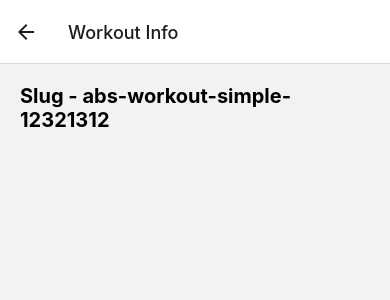
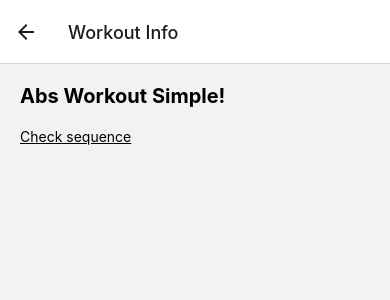
Before and after one commit to zayn785632/workout-mobile-app, a React Native app: screen / in a window 390 px wide. Both pictures are taken after a click on the element 195 px from the left and 175 px from the top of the page. Shown: the top 300 px of the page. Built offline with nearby package versions, Linux system fonts and the light colour scheme.

Commit message:
new changes

```diff
--- /dev/null
+++ b/components/styled/Modal.tsx
@@ -0,0 +1,40 @@
+import { useState } from "react";
+
+import { View, Text, Modal as DefaultModal, StyleSheet } from "react-native";
+import { PressableText } from "./PressableText";
+
+
+
+export function Modal() {
+    const [isModalVisible, setModalVisible] = useState(false);
+    return (
+        <View>
+            <DefaultModal
+            visible={isModalVisible}
+            transparent={false}
+            animationType="slide"
+            >
+                <View style={styles.centerView}>
+                    <Text>Hello There!</Text>
+                    <PressableText
+                    onPress={() => setModalVisible(false)}
+                    text="Close"
+                    />
+                </View>
+            </DefaultModal>
+            <PressableText
+            onPress={() => setModalVisible(true)}
+            text="Check sequence"
+            />
+        </View>
+    )
+}
+
+const styles = StyleSheet.create({
+    centerView: {
+        flex:1,
+        justifyContent: "center",
+        alignItems: "center",
+
+    }
+})
--- /dev/null
+++ b/components/styled/PressableText.tsx
@@ -0,0 +1,15 @@
+import { Text, Pressable, PressableProps } from "react-native";
+
+
+export function PressableText(props: PressableProps & {text: string}){
+
+    return (
+        <Pressable
+                {...props}
+            >
+                <Text style={{textDecorationLine: "underline"}}>
+                    {props.text}
+                </Text>
+            </Pressable>
+    )
+}
--- /dev/null
+++ b/hooks/useWorkoutBySlug.ts
@@ -0,0 +1,20 @@
+import { useEffect, useState } from "react";
+import { getWorkoutBySlug } from "../storage/workout";
+import { Workout } from "../types/data";
+
+
+
+export const useWorkoutBySlug = (slug: string) => {
+    const [workout, setWorkout] = useState<Workout>();
+
+
+    useEffect(() => {
+        async function getData(){
+        const _workout = await getWorkoutBySlug(slug);
+        setWorkout(_workout);
+        }
+            getData();
+    }, [])
+
+    return workout;
+}
--- a/screens/WorkoutDetailScreen.tsx
+++ b/screens/WorkoutDetailScreen.tsx
@@ -2,8 +2,10 @@
 
 import { View, Text, StyleSheet } from "react-native";
 import { NativeStackHeaderProps } from "@react-navigation/native-stack/lib/typescript/src/types";
-import { useEffect } from "react";
-import { getWorkoutBySlug } from "../storage/workout";
+import { useWorkoutBySlug } from "../hooks/useWorkoutBySlug";
+import { Modal } from "../components/styled/Modal";
+
+
 
 type DetailParams = {
     route: {
@@ -16,18 +18,17 @@ type DetailParams = {
 type Navigation = NativeStackHeaderProps & DetailParams
 
 export default function WorkoutDetailScreen({route}: Navigation) {
-    useEffect(() => {
-       async function getData(){
-        const workout = await getWorkoutBySlug(route.params.slug)
+    const workout = useWorkoutBySlug(route.params.slug);
 
-       }
-       getData();
-
-    }, [])
+    if(!workout){
+        return null;
+    }
     return (
 
         <View style={styles.container}>
-            <Text style={styles.header}>Slug - {route.params.slug}</Text>
+            <Text style={styles.header}>{workout?.name}</Text>
+            <Modal />
+
 
         </View>
     )
@@ -43,5 +44,6 @@ const styles = StyleSheet.create({
         marginBottom: 20,
         fontWeight: "bold",
 
-    }
+    },
+
 })
```
